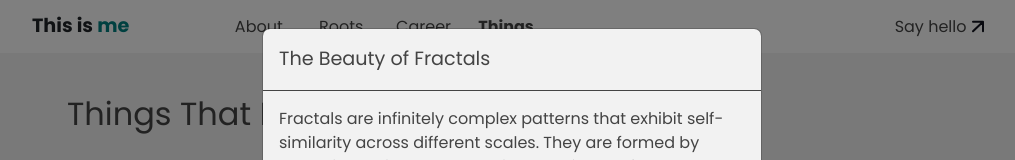
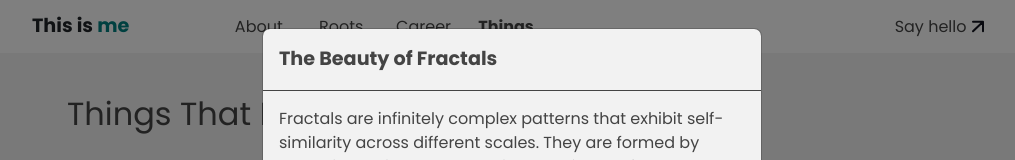
Before and after one commit to hojoachim/hojoachim.github.io, a plain HTML site: page things.html in a window 1280 px wide. Both pictures are taken after a click on the element "Fractals". Shown: the top 160 px of the page, without its empty margins (128-1143 px from the left). Drawn offline with nearby package versions, Linux system fonts and the light colour scheme.

Commit message:
Add files via upload
- optimized header appearance

```diff
--- a/css/styles_things.css
+++ b/css/styles_things.css
@@ -103,6 +103,7 @@
 
 .modal-header {
     font-size: 1.2em !important;
+    font-weight: 600 !important;
     border-bottom: 1.5px solid var(--primary-color);
 }
 
```
